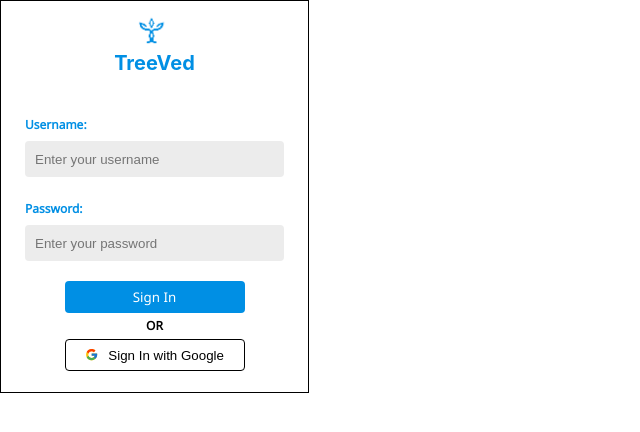
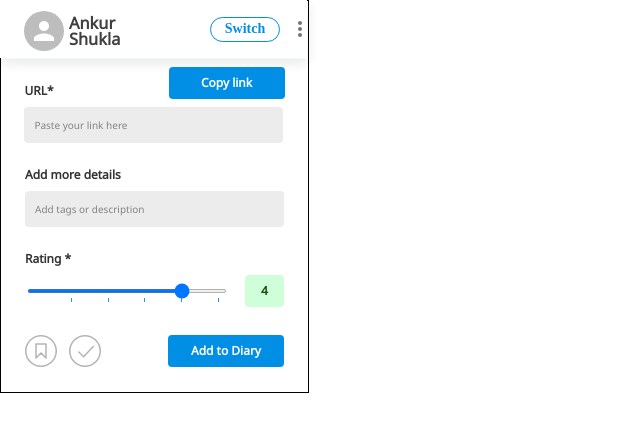
Before and after one commit to Parashuram-78/Treeved, a React (Create React App) app: page /Home in a window 1280 px wide. Shown: the top 432 px of the page, without its empty margins (0-640 px from the left). Built offline with nearby package versions, Linux system fonts and the light colour scheme.

Commit message:
Login Page, Copy Link Option, Navbar Integration Done

```diff
--- a/src/App.js
+++ b/src/App.js
@@ -1,22 +1,22 @@
 import "./App.css";
 import ListPage from "./Components/List_Page/ListPage";
 import Login from "./Components/Auth_Page/LoginPage";
-import { Route, Routes, MemoryRouter  } from "react-router-dom";
+import { Route, Routes, BrowserRouter } from "react-router-dom";
 import Home from "./Components/Home_Page/Home";
 import Navbar from "./Components/Navigation/NavBar";
+import PrivacyPolicy from "./Components/PrivacyPolicy/PrivacyPolicy";
 function App() {
   return (
     <>
-      {/* <ListPage />
-      <Login /> */}
-      {/* <Home/> */}
-      <MemoryRouter>
+      <BrowserRouter>
         <Routes>
           <Route exact path="/" element={<Login />} />
-
-          <Route exact path="/" element={<ListPage />} />
+          <Route exact path="/Home" element={<Home />} />
+          <Route exact path="/ListPage" element={<ListPage />} />
+          <Route exact path="/PrivacyPolicy" element={<PrivacyPolicy />} />
+          <Route exact path="*" element={<Login />} />
         </Routes>
-      </MemoryRouter>
+      </BrowserRouter>
     </>
   );
 }
--- a/src/Components/Auth_Page/LoginPage.jsx
+++ b/src/Components/Auth_Page/LoginPage.jsx
@@ -5,13 +5,14 @@
 import "../../App.css";
 import axios from "axios";
 import { useSnackbar } from "notistack";
+import { useNavigate } from "react-router-dom";
 function Login() {
-  // const router = useRouter();
-  const [userName, setUserName] = useState("");
+  const router = useNavigate();
+  const [username, setUserName] = useState("");
   const [error_message, setErrorMsg] = useState(false);
   const [password, setPassword] = useState("");
   // const [loading, setLoading] = React.useState(false);
-  // const { enqueueSnackbar } = useSnackbar();
+  const { enqueueSnackbar } = useSnackbar();
 
   const signinHandler = (e) => {
     e.preventDefault();
@@ -19,14 +20,14 @@
     const config = {
       headers: {
         Accept: "application/json",
+        "Content-Type": "application/json",
       },
     };
     Promise.resolve(
       axios.post(
-        "api-dev.treeved.com/v1/auth​/login​/",
+        "https://api-dev.treeved.com/v1/auth/login/",
         {
-          // provider: "email provider",
-          userName,
+          username,
           password,
         },
         config
@@ -34,22 +35,16 @@
     )
       .then((res) => {
         if (res.status == "200") {
-         // setLoading(false);
+          // setLoading(false);
           console.log(res);
-          localStorage.setItem("userId", res.data.result.userId);
-          localStorage.setItem(
-            "accessTokenTreeVed",
-            res.data.result.token.accessToken
-          );
-          localStorage.setItem(
-            "refreshTokenTreeved",
-            res.data.result.token.refreshToken
-          );
-          // dispatch(userLoginSuccess(res.config.data));
-          // enqueueSnackbar("Logged in successfully", {
-          //   variant: "success",
-          // });
-          //router.push("/");
+          //localStorage.setItem("userId", res.data.result.userId);
+          localStorage.setItem("accessTokenTreeVed", res.data.access);
+          localStorage.setItem("refreshTokenTreeved", res.data.refresh);
+
+          enqueueSnackbar("Logged in successfully", {
+            variant: "success",
+          });
+          router("/Home");
         }
       })
       .catch((e) => {
@@ -62,20 +57,18 @@
             setErrorMsg("Please Signup first in the platform");
             message = "Please Signup first in the platform";
           }
-          // enqueueSnackbar(message, {
-          //   variant: "error",
-          // });
+          enqueueSnackbar(message, {
+            variant: "error",
+          });
           //setLoading(false);
           //dispatch(userLoginFail(e.response.data.error));
         }
       });
   };
-  const submitHandler = (e) => {
-    e.preventDefault();
-  };
+
   return (
     <div style={{ width: "307px", height: "391px", position: "relative" }}>
-      <form onSubmit={submitHandler}>
+      <form onSubmit={signinHandler}>
         <div
           className="form-inner"
           style={{ width: "307px", height: "391px", position: "relative" }}
--- a/src/Components/Home_Page/Home.jsx
+++ b/src/Components/Home_Page/Home.jsx
@@ -1,35 +1,41 @@
 import React, { useState, useRef } from "react";
 import styles from "./styles.module.css";
 import { BiSend, BiListUl } from "react-icons/bi";
-import bookmark_img from "../../Images/bookmark.svg"
-import bookmark_saved_img from "../../Images/bookmark_saved.svg"
-import tick_img from "../../Images/tick.svg"
-import tick_green_img from "../../Images/tick_green.svg"
+import bookmark_img from "../../Images/bookmark.svg";
+import bookmark_saved_img from "../../Images/bookmark_saved.svg";
+import tick_img from "../../Images/tick.svg";
+import tick_green_img from "../../Images/tick_green.svg";
 import { AiFillStar } from "react-icons/ai";
 import { AiOutlinePlus } from "react-icons/ai";
+import Navbar from "../Navigation/NavBar";
+import { Button } from "@mui/material";
 const Home = () => {
   const [url, setUrl] = useState("");
-  const [tags,setTags] = useState("")
-  const [rating, setRating] = useState(3);
-  const [bookmark,setBookmark] = useState(false);
-  const [tick, setTick] = useState(false)
+  const [tags, setTags] = useState("");
+  const [rating, setRating] = useState(4);
+  const [bookmark, setBookmark] = useState(false);
+  const [tick, setTick] = useState(false);
+  const [copied, setCopied] = useState(false);
+
+  function copy() {
+    const el = document.createElement("input");
+    el.value = window.location.href;
+    document.body.appendChild(el);
+    el.select();
+    document.execCommand("copy");
+    document.body.removeChild(el);
+    setCopied(true);
+  }
 
   return (
     <>
       <header className={styles.header}>
-        {/* <div className={styles.header_left}>
-          <div className={styles.imageContainer}>
-            <img className={styles.avatar} src={avatar} />
-          </div>
-          <div className={styles.textContainer}>
-            <h1 className={styles.userName}>User</h1>
-            <p className={styles.userName_small}>User</p>
-          </div>
-        </div>
-        <div className={styles.header_right}></div> */}
+        <Navbar />
       </header>
       <div className={styles.mainContainer}>
         <div className={styles.input_div}>
+          <div style={{ display: "flex", alignItems: "center" }}>
+            {" "}
             <h1
               className={styles.label}
               onChange={(e) => {
@@ -38,7 +44,19 @@
             >
               URL*
             </h1>
-          <input type="text" className={styles.input} placeholder="Paste your link here" />
+            <button
+              className={styles.add_btn}
+              style={{ marginLeft: "115px" }}
+              onClick={copy}
+            >
+              {!copied ? "Copy link" : "Copied!"}
+            </button>
+          </div>
+          <input
+            type="text"
+            className={styles.input}
+            placeholder="Paste your link here"
+          />
         </div>
         <div className={styles.input_div}>
           <h1
@@ -49,7 +67,11 @@
           >
             Add more details
           </h1>
-          <input type="text" className={styles.input} placeholder="Add tags or description" />
+          <input
+            type="text"
+            className={styles.input}
+            placeholder="Add tags or description"
+          />
         </div>
         <div className={styles.input_div}>
           <h1 className={styles.label}>Rating *</h1>
@@ -60,7 +82,7 @@
               max="5"
               step="0.5"
               className={styles.input_range}
-              defaultValue="3"
+              defaultValue="4"
               list="steplist"
               onChange={(e) => {
                 setRating(e.currentTarget.value);
@@ -75,11 +97,25 @@
             </datalist>
             <div
               className={styles.side_label_bar}
-              style={{ backgroundColor: rating >= 4 ? "#CEFFD9" : rating >= 3 && rating < 4 ? "#FFFDCE" : "#FFD7CE" }}
+              style={{
+                backgroundColor:
+                  rating >= 4
+                    ? "#CEFFD9"
+                    : rating >= 3 && rating < 4
+                    ? "#FFFDCE"
+                    : "#FFD7CE",
+              }}
             >
               <label
                 className={styles.side_label}
-                style={{ color: rating >= 4 ? "#1F4E0F" : rating >= 3 && rating < 4 ? "#875323" : "#4E130F" }}
+                style={{
+                  color:
+                    rating >= 4
+                      ? "#1F4E0F"
+                      : rating >= 3 && rating < 4
+                      ? "#875323"
+                      : "#4E130F",
+                }}
               >
                 {rating}
               </label>
@@ -90,8 +126,16 @@
 
         <div className={styles.bottom_container}>
           <div className={styles.bottom_left}>
-            <img className={styles.icon} src={bookmark?bookmark_saved_img:bookmark_img} onClick={()=>setBookmark(!bookmark)}/>
-            <img className={styles.icon} src={tick?tick_green_img:tick_img} onClick={()=>setTick(!tick)}/>
+            <img
+              className={styles.icon}
+              src={bookmark ? bookmark_saved_img : bookmark_img}
+              onClick={() => setBookmark(!bookmark)}
+            />
+            <img
+              className={styles.icon}
+              src={tick ? tick_green_img : tick_img}
+              onClick={() => setTick(!tick)}
+            />
           </div>
           <div className={styles.bottom_right}>
             <button className={styles.add_btn}>Add to Diary</button>
--- a/src/Components/List_Page/ListPage.jsx
+++ b/src/Components/List_Page/ListPage.jsx
@@ -2,13 +2,21 @@
 import ListItem from "./ListItem";
 import styles from "./style.module.css";
 import { BsArrowLeftShort } from "react-icons/bs";
+import { useNavigate } from "react-router-dom";
+const ListPage = () => {
+  let navigate = useNavigate();
 
-const ListPage = () => {
   return (
     <>
       <div className={styles.main_container}>
         <div className={styles.navbar_container}>
-          <BsArrowLeftShort fontSize="30px" />
+          <BsArrowLeftShort
+            fontSize="30px"
+            cursor="pointer"
+            onClick={() => {
+              navigate("/home");
+            }}
+          />
           <p className={styles.nav_text}>Select list</p>
         </div>
         <div className={styles.list_container}>
--- a/src/Components/Navigation/MenuButton.jsx
+++ b/src/Components/Navigation/MenuButton.jsx
@@ -3,10 +3,11 @@
 import Menu from "@mui/material/Menu";
 import MenuItem from "@mui/material/MenuItem";
 import MoreVertIcon from "@mui/icons-material/MoreVert";
+import PrivacyPolicy from "../PrivacyPolicy/PrivacyPolicy";
 
 const options = [
   "LogOut",
-  "Privacy Policy",
+  "PrivacyPolicy",
 ];
 
 const ITEM_HEIGHT = 48;
@@ -51,12 +52,15 @@
         {options.map((option) => (
           <MenuItem
             key={option}
-            selected={option === "Pyxis"}
+            to="PrivacyPolicy"
+            //selected={option === "Pyxis"}
             onClick={handleClose}
           >
-            {option}
+
           </MenuItem>
+
         ))}
+        {/* <MenuItem><PrivacyPolicy/></MenuItem> */}
       </Menu>
     </div>
   );
--- /dev/null
+++ b/src/Components/PrivacyPolicy/PrivacyPolicy.jsx
@@ -0,0 +1,8 @@
+const PrivacyPolicy = () => {
+    return (
+        <div>
+            <h2>Privacy Policy</h2>
+        </div>
+    );
+}
+export default PrivacyPolicy;
--- a/src/index.js
+++ b/src/index.js
@@ -1,11 +1,13 @@
-import React from 'react';
-import ReactDOM from 'react-dom/client';
-import './index.css';
-import App from './App';
-
-const root = ReactDOM.createRoot(document.getElementById('root'));
+import React from "react";
+import ReactDOM from "react-dom/client";
+import "./index.css";
+import App from "./App";
+import { SnackbarProvider } from "notistack";
+const root = ReactDOM.createRoot(document.getElementById("root"));
 root.render(
   <React.StrictMode>
-    <App />
+    <SnackbarProvider maxSnack={3}>
+      <App />
+    </SnackbarProvider>
   </React.StrictMode>
 );
```
Lines whose indentation alone changed are shown as unchanged.
